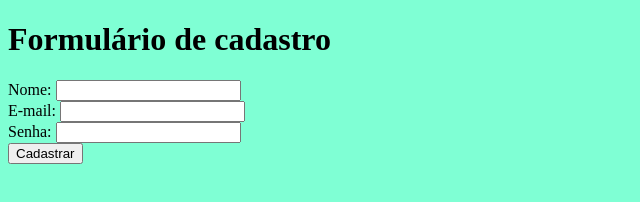
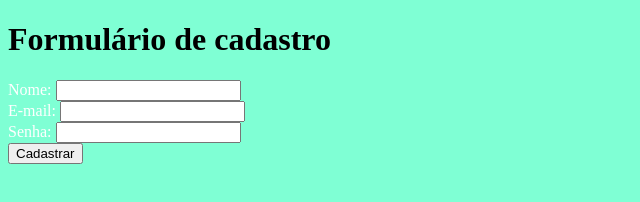
Before and after one commit to Winics/Formulario, a plain HTML site: page index.html in a window 1280 px wide. Shown: the whole page, without its empty margins (0-640 px from the left). Drawn offline with Linux system fonts and the light colour scheme.

Commit message:
Mudansa de cor

```diff
--- a/index.html
+++ b/index.html
@@ -5,6 +5,10 @@
     <meta name="viewport" content="width=device-width, initial-scale=1.0">
     <title>Formulário</title>
     <style>
+        label
+        {
+            color:white
+        }
        body
        {
             background-color: aquamarine;
```
